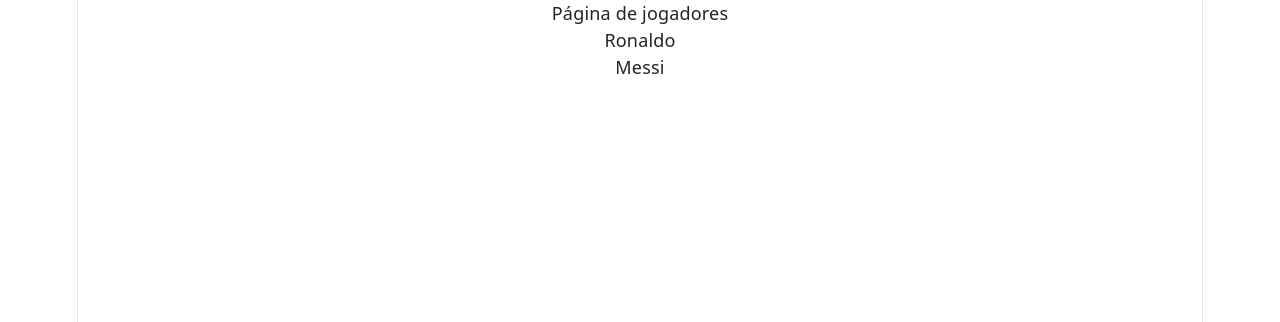
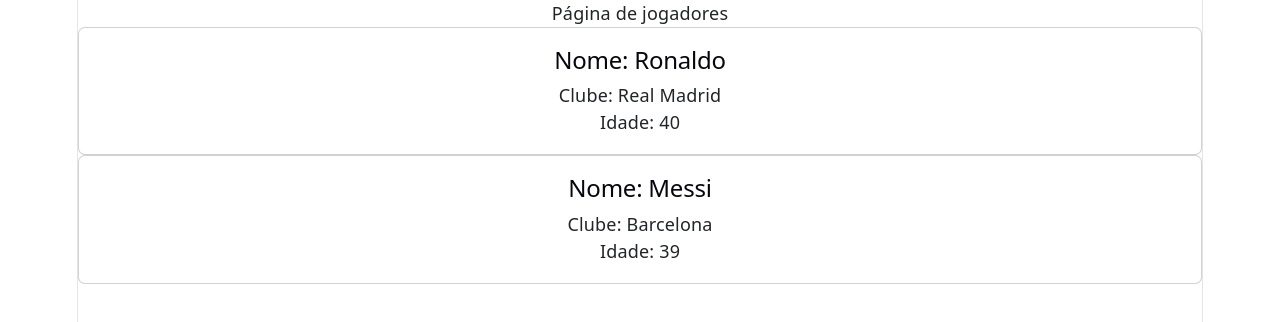
Before and after one commit to leonardoabreu546/react_futebol, a React (Vite) app in the folder react_futebol/: page / in a window 1280 px wide. Both pictures are taken after a click on the button "Ver Jogadores". Shown: the top 322 px of the page. Built offline with nearby package versions, Linux system fonts and the light colour scheme; the HTML template or start-up script is replaced by a standard one.

Commit message:
criar componente listajogadores

```diff
--- a/react_futebol/src/lista_jogadores.tsx
+++ b/react_futebol/src/lista_jogadores.tsx
@@ -1,3 +1,5 @@
+import CardJogador from './card_jogador'
+
 const jogadores = [
   { nome: "Ronaldo", clube: "Real Madrid", idade: 40 },
   { nome: "Messi", clube: "Barcelona", idade: 39 }
@@ -6,8 +8,8 @@
 function ListaJogadores(){
     return(
         <div>
-            {jogadores.map(jogador=>(
-                <p>{jogador.nome}</p>
+            {jogadores.map((jogador, index) =>(
+                <CardJogador key={index} nome={jogador.nome} clube={jogador.clube} idade={jogador.idade}></CardJogador>
             ))}
         </div>
     )
```
